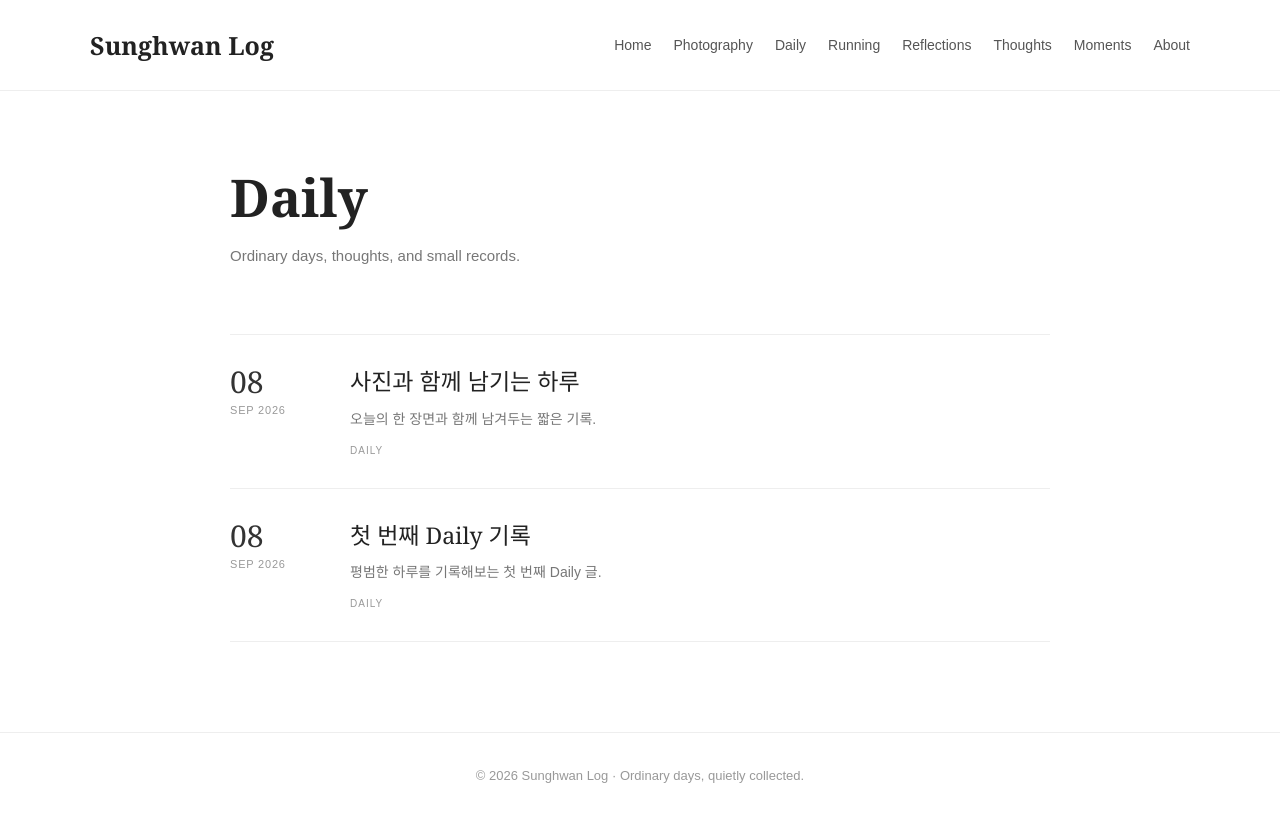
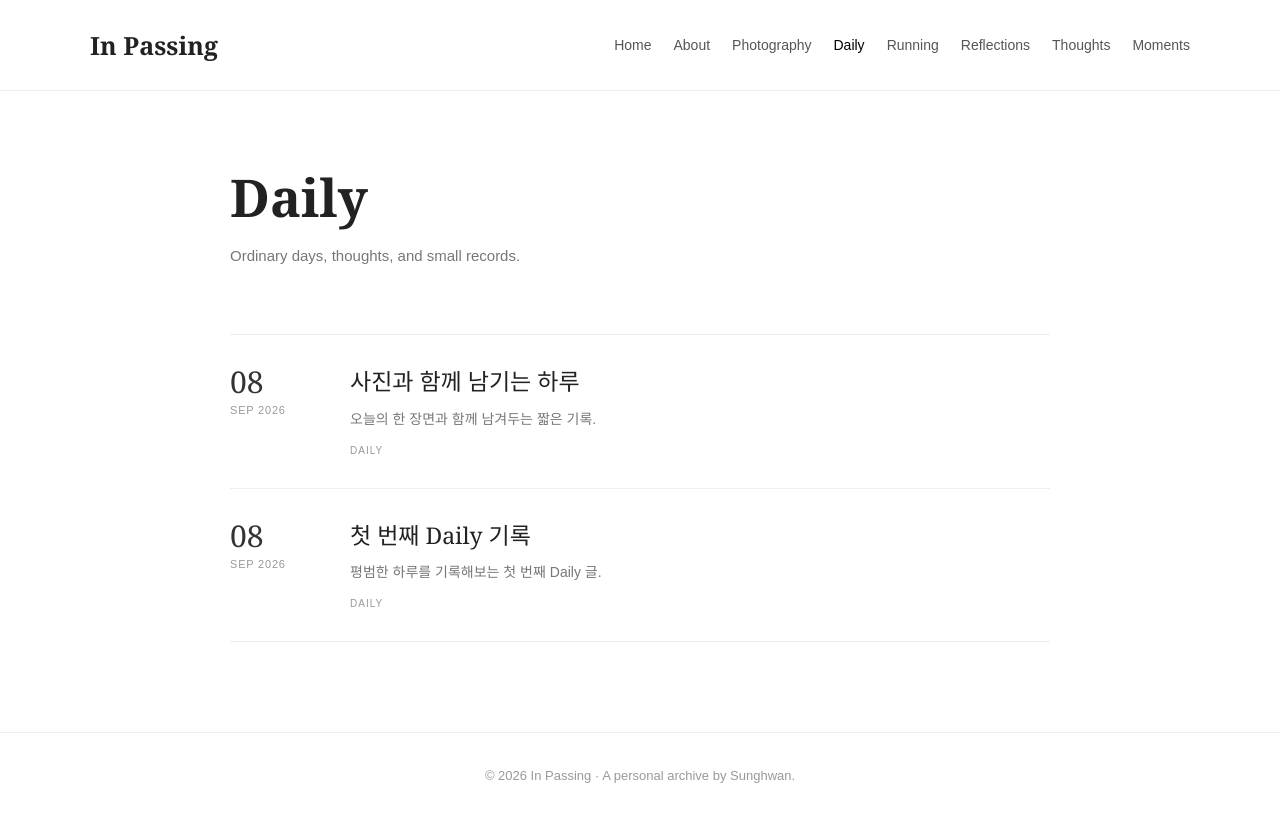
Before and after one commit to sunghwanlog/sunghwanlog.github.io, a Jekyll site: the page built from daily.html, in a window 1280 px wide. Shown: the top 822 px of the page. Built offline with Jekyll 4.4.1, drawn with Linux system fonts in a browser that asks for light colours.

Commit message:
Update daily.html

```diff
--- a/daily.html
+++ b/daily.html
@@ -8,7 +8,7 @@
   <meta charset="UTF-8">
   <meta name="viewport" content="width=device-width, initial-scale=1.0">
 
-  <title>Daily | Sunghwan Log</title>
+  <title>Daily | In Passing</title>
 
   <style>
 
@@ -28,7 +28,6 @@
       max-width: 1100px;
       margin: auto;
     }
-
 
     /* =========================
        HEADER
@@ -78,7 +77,6 @@
       font-weight: 500;
     }
 
-
     /* =========================
        DAILY HEADER
     ========================= */
@@ -90,7 +88,6 @@
 
     .daily-header h1 {
       margin: 12px 0 14px;
-
       font-family: Georgia, "Noto Serif KR", serif;
       font-size: 52px;
       line-height: 1.2;
@@ -99,12 +96,10 @@
     .daily-intro {
       max-width: 620px;
       margin: 0;
-
       color: #777;
       font-size: 15px;
       line-height: 1.8;
     }
-
 
     /* =========================
        DAILY LIST
@@ -119,16 +114,13 @@
       display: grid;
       grid-template-columns: 90px 1fr;
       gap: 30px;
-
       padding: 30px 0;
-
       border-top: 1px solid #eeeeee;
     }
 
     .daily-post:last-child {
       border-bottom: 1px solid #eeeeee;
     }
-
 
     /* 날짜 */
 
@@ -138,25 +130,20 @@
 
     .daily-day {
       display: block;
-
       font-family: Georgia, serif;
       font-size: 30px;
       line-height: 1;
-
       color: #333;
     }
 
     .daily-month {
       display: block;
       margin-top: 7px;
-
       color: #999;
       font-size: 11px;
-
       letter-spacing: 0.8px;
       text-transform: uppercase;
     }
-
 
     /* 글 내용 */
 
@@ -167,11 +154,9 @@
 
     .daily-content h2 {
       margin: 0 0 9px;
-
       font-family: Georgia, "Noto Serif KR", serif;
       font-size: 23px;
       line-height: 1.4;
-
       font-weight: normal;
     }
 
@@ -181,7 +166,6 @@
 
     .daily-description {
       margin: 0;
-
       color: #777;
       font-size: 14px;
       line-height: 1.8;
@@ -190,14 +174,11 @@
     .daily-category {
       display: inline-block;
       margin-top: 13px;
-
       color: #999;
       font-size: 10px;
-
       letter-spacing: 1px;
       text-transform: uppercase;
     }
-
 
     /* =========================
        EMPTY STATE
@@ -205,15 +186,12 @@
 
     .empty-daily {
       padding: 50px 0;
-
       border-top: 1px solid #eeeeee;
       border-bottom: 1px solid #eeeeee;
-
       color: #999;
       font-size: 14px;
       line-height: 1.8;
     }
-
 
     /* =========================
        FOOTER
@@ -222,15 +200,11 @@
     footer {
       margin-top: 90px;
       padding: 35px 0;
-
       border-top: 1px solid #eeeeee;
-
       text-align: center;
-
       color: #999;
       font-size: 13px;
     }
-
 
     /* =========================
        TABLET
@@ -255,7 +229,6 @@
 
     }
 
-
     /* =========================
        MOBILE
     ========================= */
@@ -277,7 +250,6 @@
       .daily-post {
         grid-template-columns: 58px 1fr;
         gap: 18px;
-
         padding: 24px 0;
       }
 
@@ -299,58 +271,19 @@
 
 </head>
 
-
 <body>
 
-
 <!-- =========================
-     HEADER
+     COMMON HEADER
 ========================= -->
 
-<header>
-
-  <div class="container">
-
-    <nav>
-
-      <div class="logo">
-
-        <a href="{{ '/' | relative_url }}">
-          Sunghwan Log
-        </a>
-
-      </div>
-
-
-      <div class="menu">
-
-<a href="{{ '/' | relative_url }}">Home</a>
-<a href="{{ '/photography.html' | relative_url }}">Photography</a>
-<a href="{{ '/daily.html' | relative_url }}">Daily</a>
-<a href="{{ '/running.html' | relative_url }}">Running</a>
-<a href="{{ '/reflections.html' | relative_url }}">Reflections</a>
-<a href="{{ '/thoughts.html' | relative_url }}">Thoughts</a>
-<a href="{{ '/moments.html' | relative_url }}">Moments</a>
-<a href="{{ '/about.html' | relative_url }}">About</a>
-
-      </div>
-
-    </nav>
-
-  </div>
-
-</header>
-
-
+{% include header.html %}
 
 <!-- =========================
      MAIN
 ========================= -->
 
 <main class="container">
-
-
-  <!-- Daily 소개 -->
 
   <section class="daily-header">
 
@@ -399,8 +325,6 @@
 
           </div>
 
-
-
           <!-- 글 -->
 
           <div class="daily-content">
@@ -413,7 +337,6 @@
 
             </a>
 
-
             {% if post.description and post.description != "" %}
 
               <p class="daily-description">
@@ -422,38 +345,27 @@
 
             {% endif %}
 
-
             <span class="daily-category">
               Daily
             </span>
 
           </div>
 
-
         </article>
 
       {% endfor %}
 
-
     {% else %}
 
-
       <div class="empty-daily">
-
         아직 작성된 Daily 기록이 없습니다.
-
       </div>
-
 
     {% endif %}
 
-
   </section>
 
-
 </main>
-
-
 
 <!-- =========================
      FOOTER
@@ -461,11 +373,10 @@
 
 <footer>
 
-  © 2026 Sunghwan Log ·
-  Ordinary days, quietly collected.
+  © 2026 In Passing ·
+  A personal archive by Sunghwan.
 
 </footer>
-
 
 </body>
 
```
Also changed, not shown: other parts of daily.html (+1 -8 lines).
